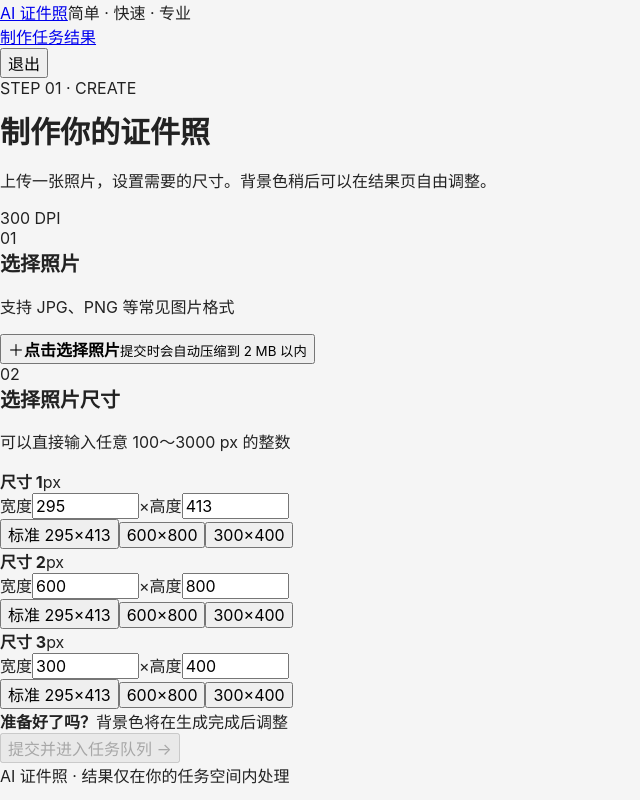
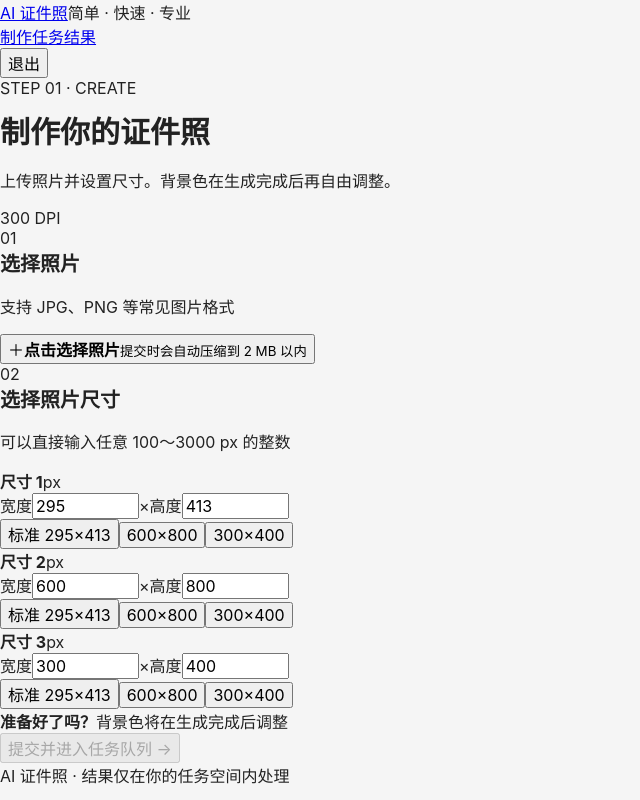
Before and after one commit to jiojiojackson/id-photo-front, a Next.js app: page /create in a window 1280 px wide. Shown: the whole page, without its empty margins (0-640 px from the left). Built offline with nearby package versions, Linux system fonts and the light colour scheme.

Commit message:
fix: allow empty custom dimension inputs

```diff
--- a/app/create/page.tsx
+++ b/app/create/page.tsx
@@ -2,6 +2,7 @@
 
 import { ChangeEvent, useEffect, useRef, useState } from "react";
 import { useRouter } from "next/navigation";
+import AppShell from "@/components/AppShell";
 
 const PRESETS = [
   { name: "标准 295×413", width: 295, height: 413 },
@@ -60,16 +61,10 @@ export default function CreatePage() {
     if (preview) URL.revokeObjectURL(preview);
     setFile(selected); setPreview(URL.createObjectURL(selected)); setError("");
   }
-
-  function onFileChange(e: ChangeEvent<HTMLInputElement>) {
-    const selected = e.target.files?.[0];
-    if (selected) handleFile(selected);
-  }
-
+  function onFileChange(e: ChangeEvent<HTMLInputElement>) { const selected = e.target.files?.[0]; if (selected) handleFile(selected); }
   function setSize(index: number, key: keyof SizeDraft, value: string) {
     setSizes(current => current.map((s, i) => i === index ? { ...s, [key]: value } : s));
   }
-
   function applyPreset(index: number, width: number, height: number) {
     setSizes(current => current.map((s, i) => i === index ? { width: String(width), height: String(height) } : s));
   }
@@ -78,7 +73,7 @@ export default function CreatePage() {
     if (!file) { setError("请先选择照片"); return; }
     const parsed = sizes.map(s => ({ width: parseDimension(s.width), height: parseDimension(s.height) }));
     if (parsed.some(s => s.width === null || s.height === null)) {
-      setError("尺寸必须是 100～3000 的整数。输入框可以留空编辑，但提交前必须填写有效数字。");
+      setError("尺寸必须是 100～3000 的整数。输入框可以删除后重新输入，提交前必须填写有效数字。");
       return;
     }
     setSubmitting(true); setError("");
@@ -92,22 +87,16 @@ export default function CreatePage() {
       const data = await response.json().catch(() => null);
       if (!response.ok) throw new Error(data?.error || `提交失败 (${response.status})`);
       router.push("/jobs");
-    } catch (err) {
-      setError(err instanceof Error ? err.message : "提交任务失败");
-    } finally { setSubmitting(false); }
+    } catch (err) { setError(err instanceof Error ? err.message : "提交任务失败"); }
+    finally { setSubmitting(false); }
   }
 
   return (
-    <AppShellPlaceholder>
+    <AppShell>
       <div className="hero">
-        <div>
-          <div className="eyebrow">STEP 01 · CREATE</div>
-          <h1>制作你的证件照</h1>
-          <p>上传一张照片，设置需要的尺寸。背景色稍后可以在结果页自由调整。</p>
-        </div>
+        <div><div className="eyebrow">STEP 01 · CREATE</div><h1>制作你的证件照</h1><p>上传照片并设置尺寸。背景色在生成完成后再自由调整。</p></div>
         <div className="hero-badge">300 DPI</div>
       </div>
-
       <section className="editor-layout">
         <div className="panel upload-panel">
           <div className="section-title"><span>01</span><div><h2>选择照片</h2><p>支持 JPG、PNG 等常见图片格式</p></div></div>
@@ -117,7 +106,6 @@ export default function CreatePage() {
           <input ref={fileInputRef} type="file" accept="image/*" hidden onChange={onFileChange} />
           {file && <div className="file-meta"><span>{file.name}</span><span>{formatBytes(file.size)}</span></div>}
         </div>
-
         <div className="panel size-panel">
           <div className="section-title"><span>02</span><div><h2>选择照片尺寸</h2><p>可以直接输入任意 100～3000 px 的整数</p></div></div>
           <div className="size-list">
@@ -135,18 +123,8 @@ export default function CreatePage() {
           </div>
         </div>
       </section>
-
-      <div className="action-bar">
-        <div><strong>准备好了吗？</strong><span>背景色将在生成完成后调整</span></div>
-        <button className="primary-action" onClick={submitJobs} disabled={!file || submitting}>{submitting ? "正在提交…" : "提交并进入任务队列 →"}</button>
-      </div>
+      <div className="action-bar"><div><strong>准备好了吗？</strong><span>背景色将在生成完成后调整</span></div><button className="primary-action" onClick={submitJobs} disabled={!file || submitting}>{submitting ? "正在提交…" : "提交并进入任务队列 →"}</button></div>
       {error && <div className="error">{error}</div>}
-    </AppShellPlaceholder>
+    </AppShell>
   );
 }
-
-function AppShellPlaceholder({ children }: { children: React.ReactNode }) {
-  // Keeps the page component client-side while sharing the shell without making the shell itself part of page state.
-  const AppShell = require("@/components/AppShell").default as React.ComponentType<{ children: React.ReactNode }>;
-  return <AppShell>{children}</AppShell>;
-}
```
